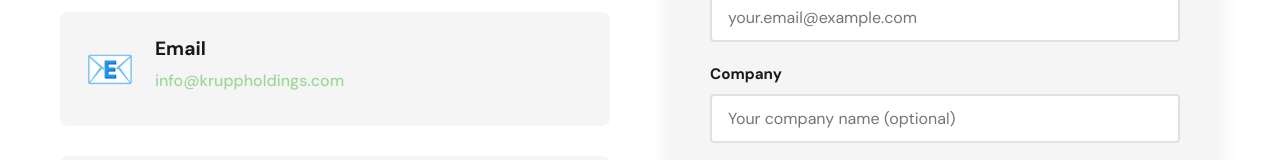
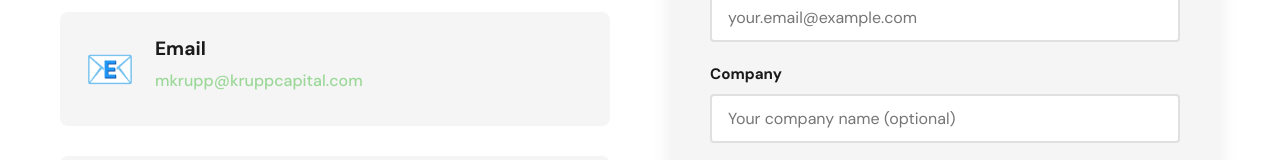
Before and after one commit to maxwharris/krupp-holdings-website, a React (Create React App) app: page /contact in a window 1280 px wide. Shown: the part 731-891 px from the top of the page. Built offline with nearby package versions, Linux system fonts and the light colour scheme.

Commit message:
Updated email

```diff
--- a/src/pages/Contact.js
+++ b/src/pages/Contact.js
@@ -41,7 +41,7 @@ function Contact() {
                   <div className="contact-icon">📧</div>
                   <div className="contact-item-content">
                     <h3>Email</h3>
-                    <a href="mailto:info@kruppholdings.com">info@kruppholdings.com</a>
+                    <a href="mailto:mkrupp@kruppcapital.com">mkrupp@kruppcapital.com</a>
                   </div>
                 </div>
 
```
